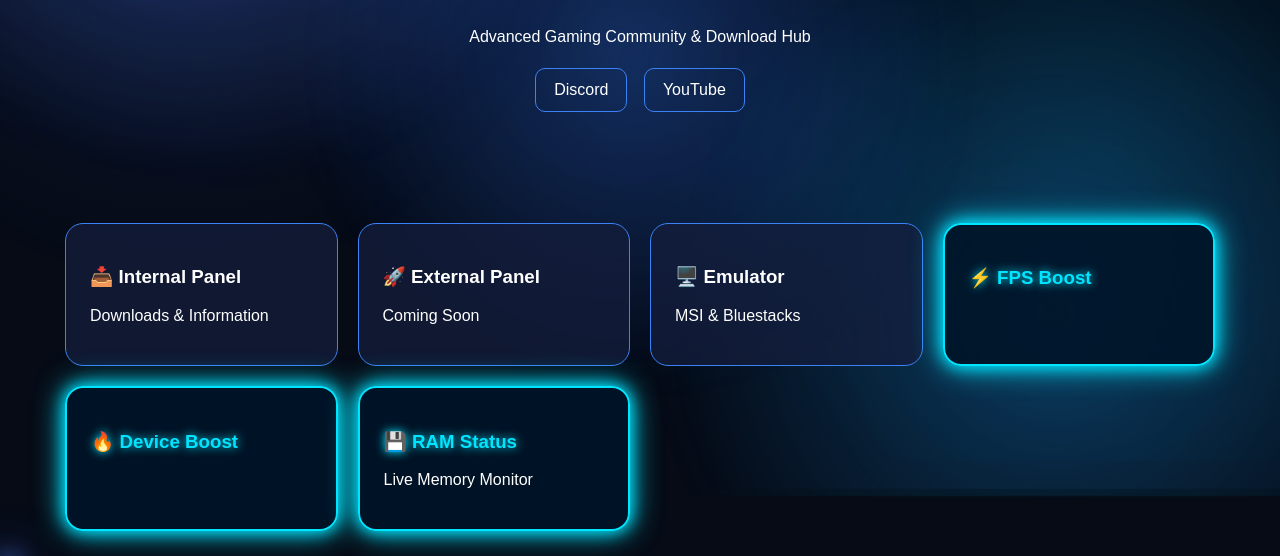
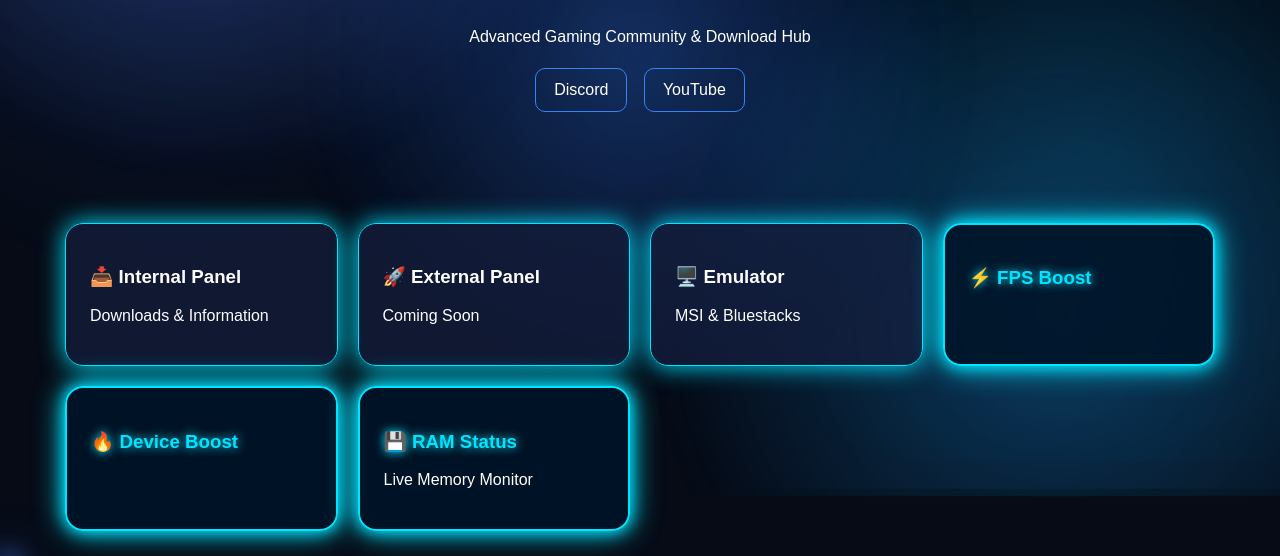
Before and after one commit to s2kxit2008/s2k-xiter, a plain HTML site: page index.html in a window 1280 px wide. Shown: the part 339-895 px from the top of the page. Drawn offline with Linux system fonts and the light colour scheme.

Commit message:
Update style.css

```diff
--- a/css/style.css
+++ b/css/style.css
@@ -6,8 +6,8 @@ header{text-align:center;padding:40px 20px}.logo{max-width:220px}
 .buttons a,.card{transition:.3s}
 .buttons a{display:inline-block;margin:6px;padding:12px 18px;border:1px solid #3b82f6;border-radius:10px;color:#fff;text-decoration:none}
 .cards{display:grid;grid-template-columns:repeat(auto-fit,minmax(220px,1fr));gap:20px;padding:25px;max-width:1200px;margin:auto}
-.card{background:rgba(20,30,60,.75);border:1px solid #3b82f6;border-radius:18px;padding:24px;text-decoration:none;color:#fff}
-.card:hover,.buttons a:hover{transform:translateY(-5px);box-shadow:0 0 25px #3b82f6}
+.card{background:rgba(20,30,60,.75);border:1px solid #00e5ff;border-radius:18px;padding:24px;text-decoration:none;color:#fff;box-shadow:0 0 25px #00e5ff}
+.card:hover,.buttons a:hover{transform:translateY(-5px);box-shadow:0 0 40px #00e5ff,0 0 80px #00e5ff}
 .wrap{max-width:1000px;margin:auto;padding:20px}.panel{width:100%;border-radius:16px}
 @keyframes pulse{50%{transform:scale(1.08)}}
 
```
